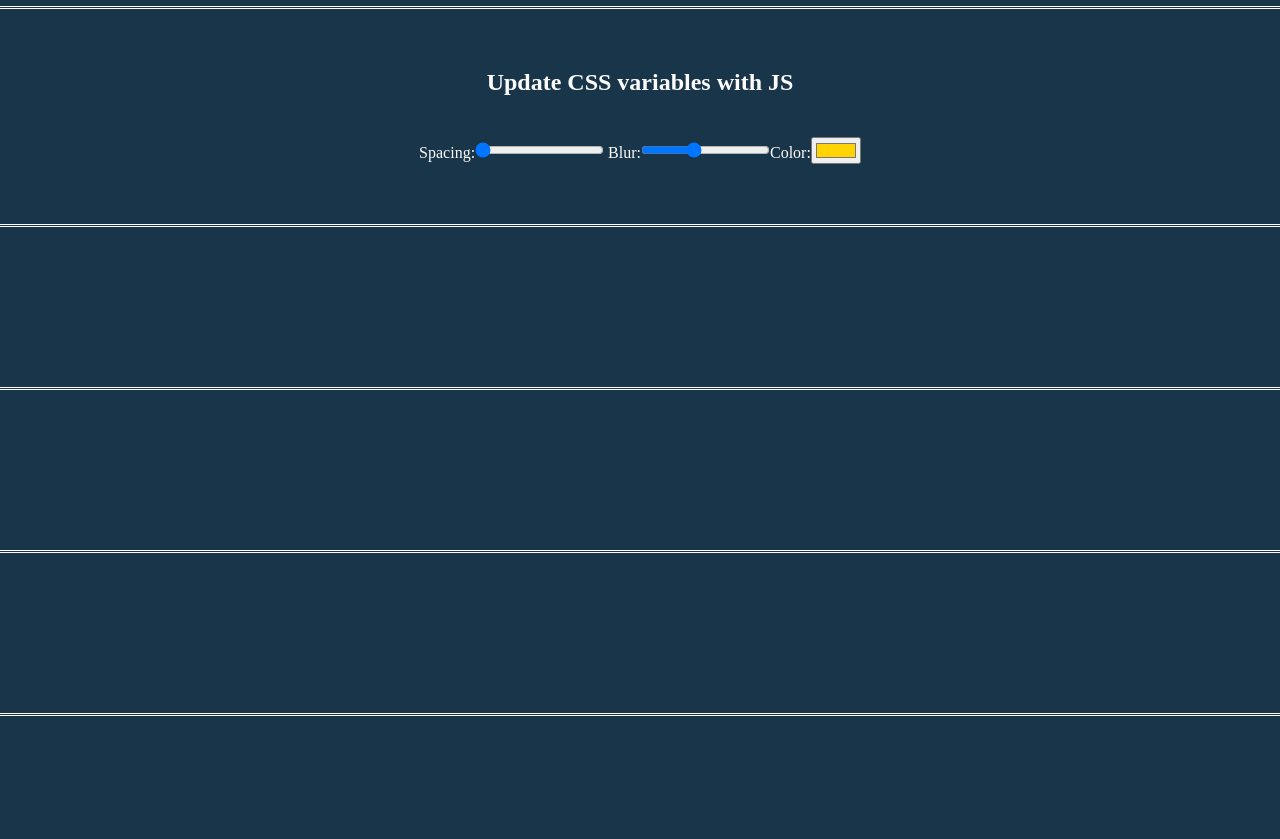
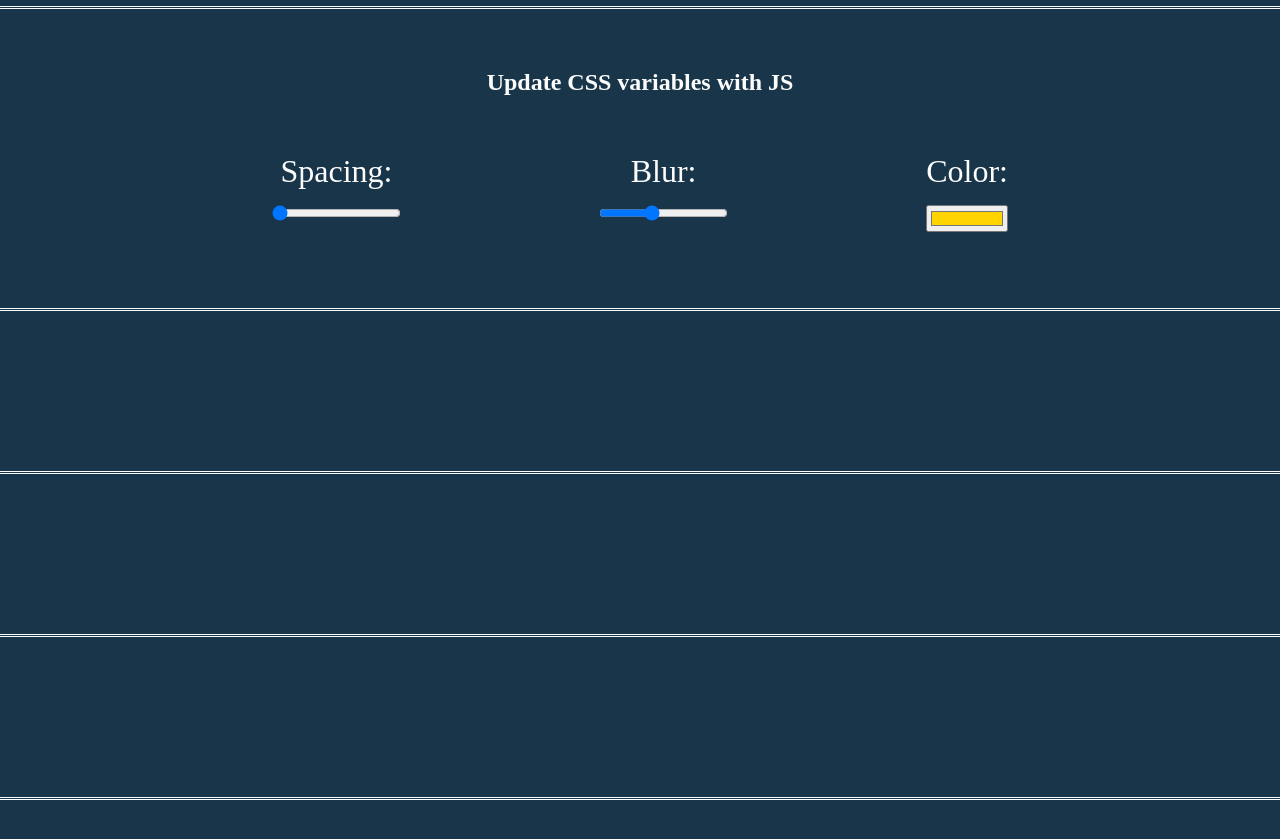
Before and after one commit to michal-krawczyk10/JavaScript30, a website built with webpack: page src/pages/index.html in a window 1280 px wide. Shown: the part 1060-1899 px from the top of the page. Built offline with nearby package versions, Linux system fonts and the light colour scheme.

Commit message:
feat: add form controls styles

```diff
--- a/src/pages/index.html
+++ b/src/pages/index.html
@@ -211,6 +211,7 @@
 						Update CSS variables with <span class="day3--special">JS</span>
 					</h2>
 					<div class="day3__controls">
+						<div class="day3__form">
 							<label for="spacing">Spacing:</label
 							><input
 								type="range"
@@ -220,6 +221,8 @@
 								max="200"
 								data-sizing="px"
 							/>
+						</div>
+						<div class="day3__form">
 							<label for="blur">Blur:</label
 							><input
 								name="blur"
@@ -228,8 +231,12 @@
 								min="0"
 								max="25"
 								data-sizing="px"
-						/><label for="color">Color:</label
+							/>
+						</div>
+						<div class="day3__form">
+							<label for="color">Color:</label
 							><input name="color" type="color" value="#FFD400" />
+						</div>
 					</div>
 				</article>
 			</section>
--- a/src/scss/main.scss
+++ b/src/scss/main.scss
@@ -115,3 +115,22 @@ h2 {
 		}
 	}
 }
+.day3 {
+	&__controls {
+		font-size: 2rem;
+		padding: 1rem;
+		min-width: 60vw;
+		display: flex;
+		justify-content: space-between;
+	}
+	&__form {
+		display: flex;
+		flex-direction: column;
+		& > label {
+			margin-bottom: 1rem;
+		}
+		& > input {
+		width: 100%;
+}
+	}
+}
```
Lines whose indentation alone changed are shown as unchanged.
